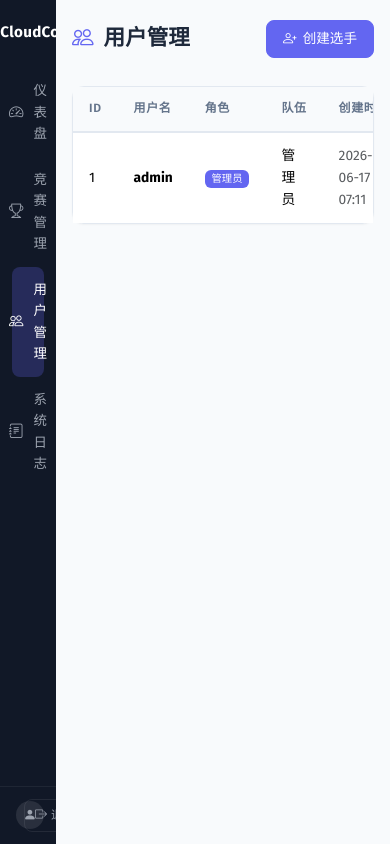
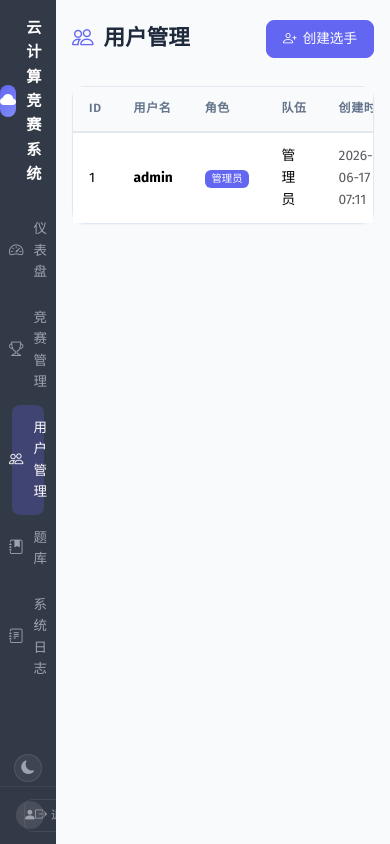
Before and after one commit to Memories-white/competition-platform, a Flask app: page /admin/users in a window 390 px wide. Run offline with Flask 3, Linux system fonts and the light colour scheme; the visitor is signed in with stand-in values (Sample User, id 1); some libraries are stand-ins or nearby versions.

Commit message:
UI改版：深色模式、毛玻璃侧边栏、预设题库页面
- 重命名 CloudComp → 云计算竞赛系统
- 新增深色模式：CSS变量覆盖，支持浅色/深色双主题
- 侧边栏毛玻璃效果：backdrop-filter blur + 半透明背景
- 左下角主题切换按钮：月亮/太阳图标，localStorage持久化
- 新建预设题库页面：9道OpenStack题目（安装部署+运维管理）
- 侧边栏新增"题库"导航入口（管理员/选手均可访问）

```diff
--- a/app.py
+++ b/app.py
@@ -72,6 +72,13 @@ def create_app():
                 return redirect(url_for("admin.dashboard"))
             return redirect(url_for("contestant.dashboard"))
         return redirect(url_for("auth.login"))
+
+    @app.route("/presets")
+    def presets():
+        if "user_id" not in session:
+            return redirect(url_for("auth.login"))
+        from data.presets import PRESETS
+        return render_template("presets.html", presets=PRESETS)
 
     @app.context_processor
     def inject_user():
--- a/static/css/style.css
+++ b/static/css/style.css
@@ -21,7 +21,7 @@
     --c-info:         #3B82F6;
 
     --sidebar-w:      228px;
-    --sidebar-bg:     #111827;
+    --sidebar-bg:     rgba(17, 24, 39, 0.85);
     --sidebar-text:   #9CA3AF;
     --radius-sm:      8px;
     --radius:         12px;
@@ -32,7 +32,37 @@
     --shadow-lg:      0 10px 25px rgba(0,0,0,.08);
     --t-fast:         150ms ease;
     --t-normal:       200ms ease;
+    --t-theme:        300ms ease;
 }
+
+/* ── Dark Theme ── */
+[data-theme="dark"] {
+    --c-bg:           #0F172A;
+    --c-surface:      #1E293B;
+    --c-text:         #F1F5F9;
+    --c-text-soft:    #94A3B8;
+    --c-text-muted:   #64748B;
+    --c-border:       #334155;
+    --c-brand-bg:     #1E1B4B;
+    --shadow-sm:      0 1px 2px rgba(0,0,0,.2);
+    --shadow:         0 1px 3px rgba(0,0,0,.25), 0 1px 2px rgba(0,0,0,.2);
+    --shadow-md:      0 4px 6px rgba(0,0,0,.25), 0 2px 4px rgba(0,0,0,.2);
+    --shadow-lg:      0 10px 25px rgba(0,0,0,.35);
+    --bs-table-hover-bg: #1E293B;
+}
+[data-theme="dark"] .table thead th { background: #1E293B; }
+[data-theme="dark"] .form-control,
+[data-theme="dark"] .form-select {
+    background: var(--c-surface); color: var(--c-text); border-color: var(--c-border);
+}
+[data-theme="dark"] .modal-header { background: var(--c-surface); }
+[data-theme="dark"] .text-muted { color: var(--c-text-muted) !important; }
+[data-theme="dark"] .code-tag { background: #334155; color: #E2E8F0; }
+[data-theme="dark"] .progress-indicator { background: #1E293B; }
+[data-theme="dark"] .rank-silver { background: #1E293B !important; }
+[data-theme="dark"] .rank-gold { background: #422006 !important; }
+[data-theme="dark"] .rank-bronze { background: #1E293B !important; }
+[data-theme="dark"] .bg-light { background: #1E293B !important; }
 
 /* ── Reset & Base ── */
 body {
@@ -41,6 +71,7 @@ body {
     color: var(--c-text);
     -webkit-font-smoothing: antialiased;
     line-height: 1.6;
+    transition: background var(--t-theme), color var(--t-theme);
 }
 
 /* ── Sidebar ── */
@@ -52,6 +83,8 @@ body {
     z-index: 1030;
     display: flex; flex-direction: column;
     overflow: hidden;
+    backdrop-filter: blur(16px);
+    -webkit-backdrop-filter: blur(16px);
 }
 .sidebar-brand {
     flex-shrink: 0;
@@ -175,7 +208,7 @@ body {
     border: 1px solid var(--c-border);
     border-radius: var(--radius);
     box-shadow: var(--shadow-sm);
-    transition: box-shadow var(--t-normal);
+    transition: background var(--t-theme), border-color var(--t-theme), box-shadow var(--t-normal);
 }
 .card:hover { box-shadow: var(--shadow); }
 .card-header {
@@ -193,7 +226,7 @@ body {
     padding: 20px 24px;
     background: var(--c-surface);
     box-shadow: var(--shadow-sm);
-    transition: all var(--t-normal);
+    transition: background var(--t-theme), border-color var(--t-theme), box-shadow var(--t-normal), transform var(--t-normal);
 }
 .stat-card:hover {
     box-shadow: var(--shadow-md);
@@ -305,6 +338,8 @@ body {
 .modal-content {
     border-radius: var(--radius-lg); border: none;
     box-shadow: var(--shadow-lg);
+    background: var(--c-surface);
+    transition: background var(--t-theme);
 }
 .modal-header {
     background: var(--c-brand-bg);
@@ -346,6 +381,30 @@ body {
     box-shadow: var(--shadow-lg); padding: 40px;
 }
 
+/* ── Theme Toggle ── */
+.sidebar-theme-toggle {
+    flex-shrink: 0;
+    padding: 8px 16px;
+    display: flex;
+    justify-content: center;
+}
+.btn-theme-toggle {
+    width: 36px; height: 36px;
+    border-radius: 50%;
+    border: 1px solid rgba(255,255,255,.1);
+    background: rgba(255,255,255,.05);
+    color: #9CA3AF;
+    font-size: 1rem;
+    display: flex; align-items: center; justify-content: center;
+    cursor: pointer;
+    transition: all var(--t-fast);
+}
+.btn-theme-toggle:hover {
+    color: #F9FAFB;
+    background: rgba(255,255,255,.1);
+    border-color: rgba(255,255,255,.2);
+}
+
 /* ── Progress ── */
 .progress-indicator {
     display: flex; align-items: center; gap: 12px;
@@ -373,6 +432,8 @@ body {
     .sidebar-brand { justify-content: center; padding: 16px 0; }
     .sidebar-nav .nav-item { justify-content: center; padding: 12px; }
     .sidebar-nav .nav-item i { margin: 0; }
+    .sidebar-theme-toggle { padding: 4px 0; }
+    .sidebar-theme-toggle button { width: 28px; height: 28px; font-size: .85rem; }
     .sidebar-bottom .btn-logout { justify-content: center; }
     .sidebar-bottom .btn-logout i { margin: 0; }
     .main-content { margin-left: 56px; padding: 20px 16px; }
--- a/templates/auth/login.html
+++ b/templates/auth/login.html
@@ -1,5 +1,5 @@
 {% extends "base.html" %}
-{% block title %}登录 - CloudComp{% endblock %}
+{% block title %}登录 - 云计算竞赛系统{% endblock %}
 
 {% block content %}
 <div class="auth-page d-flex align-items-center justify-content-center">
@@ -8,8 +8,8 @@
             <div style="width:48px;height:48px;background:linear-gradient(135deg,var(--c-brand),var(--c-brand-light));border-radius:12px;display:inline-flex;align-items:center;justify-content:center;font-size:1.4rem;color:#fff;margin-bottom:12px;">
                 <i class="bi bi-cloud-fill"></i>
             </div>
-            <h5 style="font-weight:700;">CloudComp</h5>
-            <p class="text-muted small">云计算竞赛平台</p>
+            <h5 style="font-weight:700;">云计算竞赛系统</h5>
+            <p class="text-muted small">基于 Docker 的云计算竞赛环境自动构建系统</p>
         </div>
 
         <form method="POST">
--- a/templates/auth/register.html
+++ b/templates/auth/register.html
@@ -1,5 +1,5 @@
 {% extends "base.html" %}
-{% block title %}注册 - CloudComp{% endblock %}
+{% block title %}注册 - 云计算竞赛系统{% endblock %}
 
 {% block content %}
 <div class="auth-page d-flex align-items-center justify-content-center">
--- a/templates/base.html
+++ b/templates/base.html
@@ -3,7 +3,8 @@
 <head>
     <meta charset="UTF-8">
     <meta name="viewport" content="width=device-width, initial-scale=1.0">
-    <title>{% block title %}CloudComp 云计算竞赛平台{% endblock %}</title>
+    <script>(function(){var t=localStorage.getItem('theme')||'light';document.documentElement.setAttribute('data-theme',t);document.documentElement.setAttribute('data-bs-theme',t);})();</script>
+    <title>{% block title %}云计算竞赛系统{% endblock %}</title>
     <link rel="preconnect" href="https://fonts.googleapis.com">
     <link rel="preconnect" href="https://fonts.gstatic.com" crossorigin>
     <link href="https://fonts.googleapis.com/css2?family=Fira+Code:wght@400;500&family=Fira+Sans:wght@400;500;600;700&display=swap" rel="stylesheet">
@@ -19,7 +20,7 @@
 <aside class="sidebar">
     <a href="/" class="sidebar-brand">
         <span class="icon"><i class="bi bi-cloud-fill"></i></span>
-        CloudComp
+        云计算竞赛系统
     </a>
 
     <nav class="sidebar-nav">
@@ -39,6 +40,12 @@
             <i class="bi bi-people"></i> 用户管理
         </a>
 
+        <div class="nav-label">资源</div>
+        <a class="nav-item {{ 'active' if request.path == '/presets' else '' }}"
+           href="/presets">
+            <i class="bi bi-journal-bookmark-fill"></i> 题库
+        </a>
+
         <div class="nav-label">系统</div>
         <a class="nav-item {{ 'active' if request.path.startswith('/admin/logs') else '' }}"
            href="{{ url_for('admin.logs') }}">
@@ -54,8 +61,18 @@
            href="{{ url_for('contestant.scoreboard') }}">
             <i class="bi bi-trophy"></i> 排行榜
         </a>
+        <a class="nav-item {{ 'active' if request.path == '/presets' else '' }}"
+           href="/presets">
+            <i class="bi bi-journal-bookmark-fill"></i> 题库
+        </a>
     {% endif %}
     </nav>
+
+    <div class="sidebar-theme-toggle">
+        <button onclick="toggleTheme()" class="btn-theme-toggle" title="切换深色/浅色模式">
+            <i id="themeIcon" class="bi bi-moon-fill"></i>
+        </button>
+    </div>
 
     <div class="sidebar-bottom">
         <div class="sidebar-user">
@@ -90,6 +107,7 @@
 
 <script src="https://cdn.jsdelivr.net/npm/bootstrap@5.3.3/dist/js/bootstrap.bundle.min.js"></script>
 <script src="https://cdn.jsdelivr.net/npm/socket.io@4.7.5/client-dist/socket.io.min.js"></script>
+<script>(function(){function i(t){var e=document.getElementById('themeIcon');if(e)e.className=t==='dark'?'bi bi-sun-fill':'bi bi-moon-fill';}document.addEventListener('DOMContentLoaded',function(){i(document.documentElement.getAttribute('data-theme'));});window.toggleTheme=function(){var c=document.documentElement.getAttribute('data-theme'),n=c==='dark'?'light':'dark';document.documentElement.setAttribute('data-theme',n);document.documentElement.setAttribute('data-bs-theme',n);localStorage.setItem('theme',n);i(n);};})();</script>
 {% block extra_scripts %}{% endblock %}
 </body>
 </html>
```
Also changed, not shown: data/presets.py (added, +67 -0 lines), templates/presets.html (added, +32 -0 lines), data/__init__.py (added).
